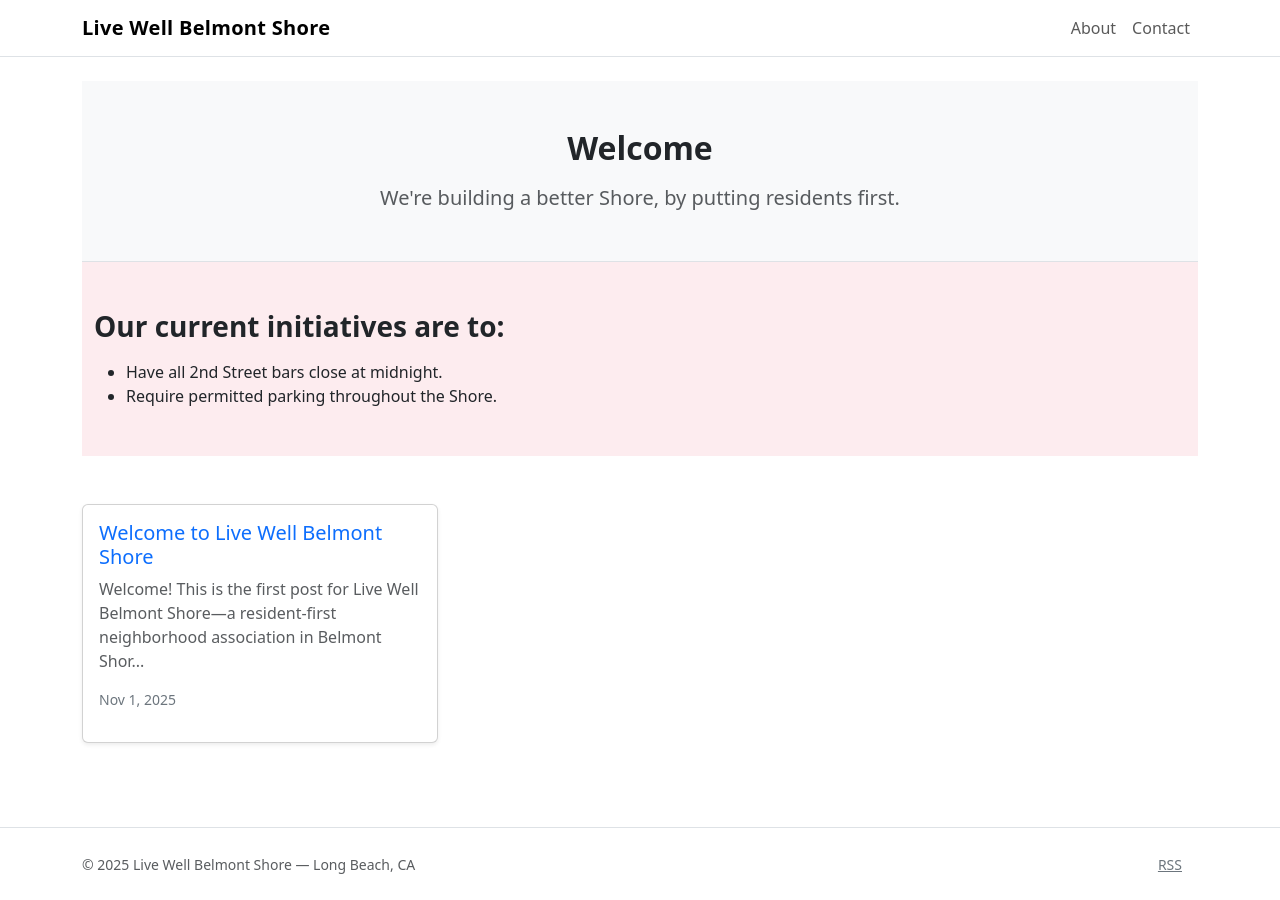
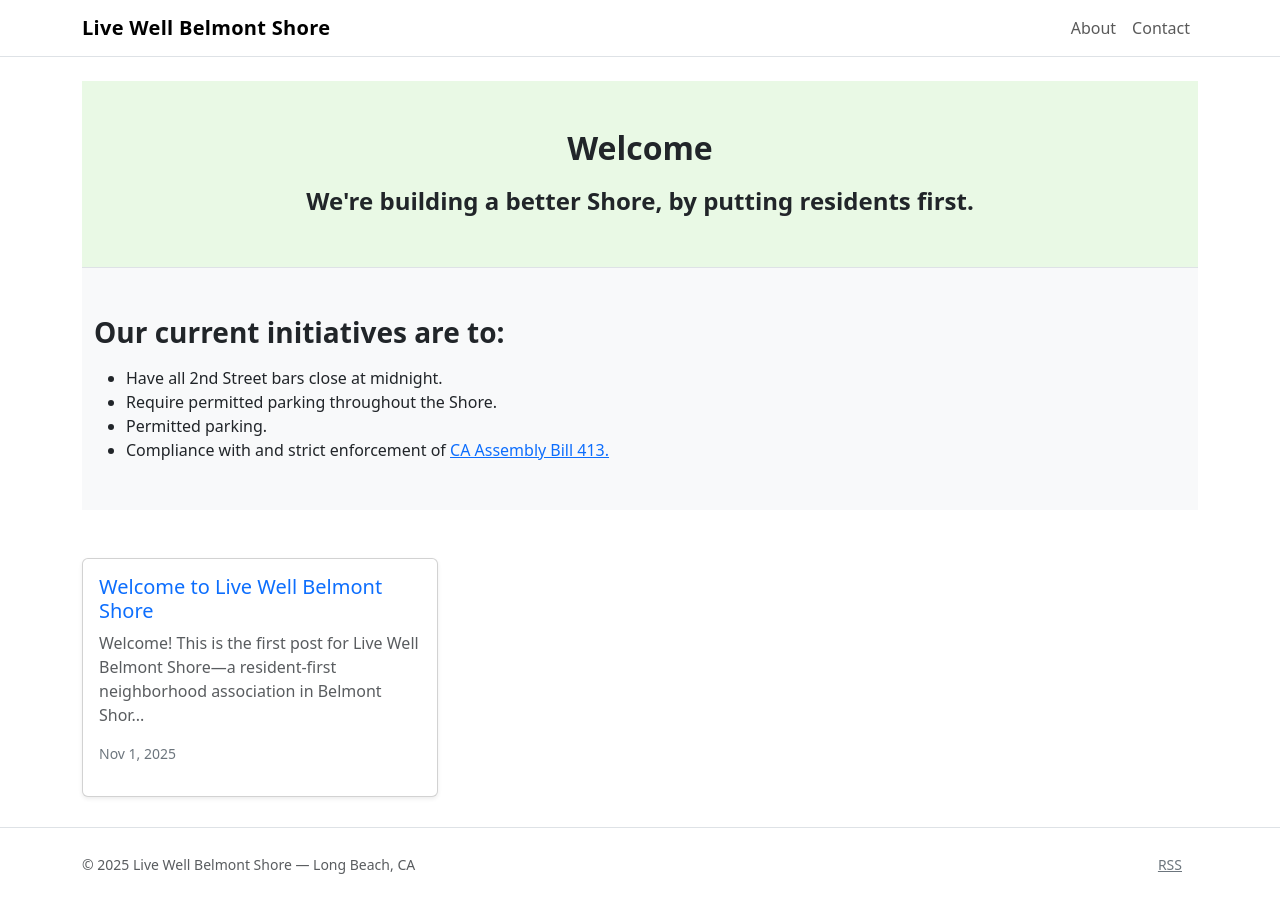
Before and after one commit to ericmseitz/livewellbs, a Jekyll site: the page built from index.html, in a window 1280 px wide. Built offline with Jekyll 4.4.1, drawn with Linux system fonts in a browser that asks for light colours.

Commit message:
changes to index style and text

```diff
--- a/index.html
+++ b/index.html
@@ -3,26 +3,30 @@ layout: default
 title: Home
 ---
 
-<section class="py-5 text-center border-bottom bg-light">
+<!-- Welcome Section -->
+<section class="py-5 text-center border-bottom" style="background-color: #e9f9e5;">
   <div class="container">
     <h2 class="fw-bold mb-3">Welcome</h2>
-    <p class="lead text-muted mb-0">
+    <p class="lead fw-semibold mb-0" style="font-size: 1.5rem;">
       We're building a better Shore, by putting residents first.
     </p>
   </div>
 </section>
 
-<!-- New Initiatives Section -->
-<section class="py-5" style="background-color: #fdecef;">
+<!-- Current Initiatives Section -->
+<section class="py-5" style="background-color: #f8f9fa;">
   <div class="container">
     <h3 class="fw-bold mb-3 text-start">Our current initiatives are to:</h3>
     <ul class="text-start mb-0">
       <li>Have all 2nd Street bars close at midnight.</li>
       <li>Require permitted parking throughout the Shore.</li>
+      <li>Permitted parking.
+      <li>Compliance with and strict enforcement of <a href="https://leginfo.legislature.ca.gov/faces/billNavClient.xhtml?bill_id=202320240AB413">CA Assembly Bill 413.</a></li>
     </ul>
   </div>
 </section>
 
+<!-- Blog Posts Grid -->
 <div class="row g-4 mt-4">
   {% for post in site.posts %}
   <div class="col-md-6 col-lg-4">
```
